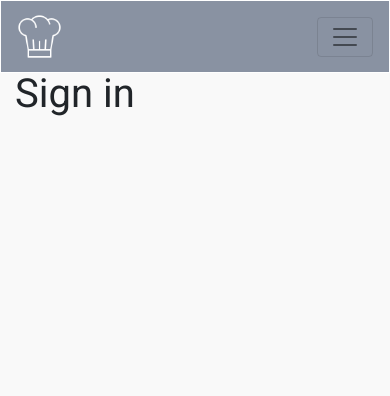
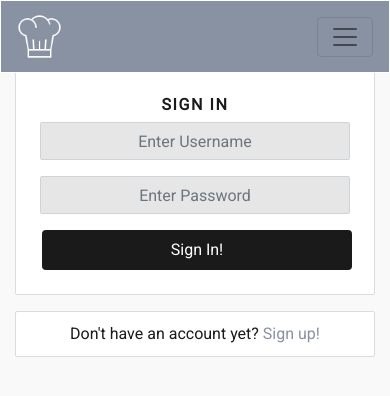
Before and after one commit to MerelMoehn/cheffies, a React (Create React App) app: page /signin in a window 390 px wide. Shown: the top 396 px of the page. Built offline with nearby package versions, Linux system fonts and the light colour scheme.

Commit message:
Feat: start func and style for signup page

```diff
--- a/src/App.js
+++ b/src/App.js
@@ -4,6 +4,7 @@ import Container from 'react-bootstrap/Container';
 import {Route, Switch} from 'react-router-dom';
 import "./api/axiosDefaults";
 import SignUpForm from "./pages/auth/SignUpForm";
+import SignInForm from "./pages/auth/SignInForm";
 
 function App() {
   return (
@@ -12,7 +13,7 @@ function App() {
       <Container fluid className={styles.Main}>
         <Switch>
         <Route exact path="/" render={() => <h1>Home page</h1>} />
-        <Route exact path="/signin" render={() => <h1>Sign in</h1>} />
+        <Route exact path="/signin" render={() => <SignInForm/>} />
         <Route exact path="/signup" render={() => <SignUpForm/>} />
         <Route render={() => <p>Page not found!</p>} />
         </Switch>
--- a/src/pages/auth/SignInForm.js
+++ b/src/pages/auth/SignInForm.js
@@ -0,0 +1,95 @@
+import React, {useState} from "react";
+import { Link, useHistory } from "react-router-dom";
+
+import styles from "../../styles/SignForm.module.css";
+import btnStyles from "../../styles/Button.module.css";
+import appStyles from "../../App.module.css";
+
+import { Form, Button, Image, Col, Row, Container, Alert } from "react-bootstrap";
+import axios from "axios";
+
+const SignInForm = () => {
+    // This code is based on the Code Institute Walkthrough project: Moments
+    const [signInData, setSignInData] = useState({
+        username: "",
+        password: "",
+      });
+    const { username, password } = signInData;
+
+    const history = useHistory();
+
+    const [errors, setErrors] = useState({})
+
+    const handleChange = (event) => {
+        setSignInData({
+          ...signInData,
+          [event.target.name]: event.target.value,
+        });
+      };
+
+      const handleSubmit = async (event) => {
+        event.preventDefault();
+        try {
+          await axios.post("/dj-rest-auth/login/", signInData);
+          history.push("/");
+        } catch (err) {
+          setErrors(err.response?.data);
+        }
+      };
+
+  return (
+    <Row>
+      <Col md={6} className={`my-auto d-none d-md-block ${styles.SignCol}`}>
+        <Image
+          className={`${appStyles.SignImage}`}
+          src={
+            "https://res.cloudinary.com/duz5vkvkt/image/upload/v1675883837/rachel-park-hrlvr2ZlUNk-unsplash_eseqep.jpg"
+          }
+        />
+      </Col>
+      <Col className="my-auto mx-auto" md={4}>
+        <Container className={`${appStyles.Content} p-4`}>
+          <h1 className={styles.Header}>Sign In</h1>
+
+          <Form onSubmit={handleSubmit}>
+            <Form.Group controlId="username">
+              <Form.Label className="d-none">username</Form.Label>
+              <Form.Control className={styles.Input} type="text" placeholder="Enter Username" name="username" value={username} onChange={handleChange} />
+            </Form.Group>
+            {errors.username?.map((message, idx) => (
+              <Alert variant="danger" key={idx}>
+                {message}
+              </Alert>
+            ))}
+
+            <Form.Group controlId="password">
+              <Form.Label className="d-none">password</Form.Label>
+              <Form.Control className={styles.Input} type="password" placeholder="Enter Password" name="password" value={password} onChange={handleChange}/>
+            </Form.Group>
+            {errors.password1?.map((message, idx) => (
+              <Alert key={idx} variant="danger">
+                {message}
+              </Alert>
+            ))}
+
+            <Button className={`${btnStyles.Button} ${btnStyles.Stretch}`} type="submit">
+              Sign In!
+            </Button>
+            {errors.non_field_errors?.map((message, idx) => (
+              <Alert key={idx} variant="danger" className="mt-2">
+                {message}
+              </Alert>
+            ))}
+          </Form>
+        </Container>
+        <Container className={`mt-3 ${appStyles.Content}`}>
+          <Link className={styles.Link} to="/signup">
+           Don't have an account yet? <span>Sign up!</span>
+          </Link>
+        </Container>
+      </Col>
+    </Row>
+  );
+};
+
+export default SignInForm;
--- a/src/pages/auth/SignUpForm.js
+++ b/src/pages/auth/SignUpForm.js
@@ -40,7 +40,7 @@ const SignUpForm = () => {
 
   return (
     <Row>
-      <Col md={6} className={`my-auto d-none d-md-block ${styles.SignUpCol}`}>
+      <Col md={6} className={`my-auto d-none d-md-block ${styles.SignCol}`}>
         <Image
           className={`${appStyles.SignImage}`}
           src={
--- a/src/styles/SignForm.module.css
+++ b/src/styles/SignForm.module.css
@@ -29,10 +29,6 @@ I have customized it as much as possible but used it as boilerplate code for thi
     color: #8992A2;
 }
 
-.SignInCol {
-  height: 320px;
-}
-
-.SignUpCol {
+.SignCol {
   height: 680px;
 }
```
